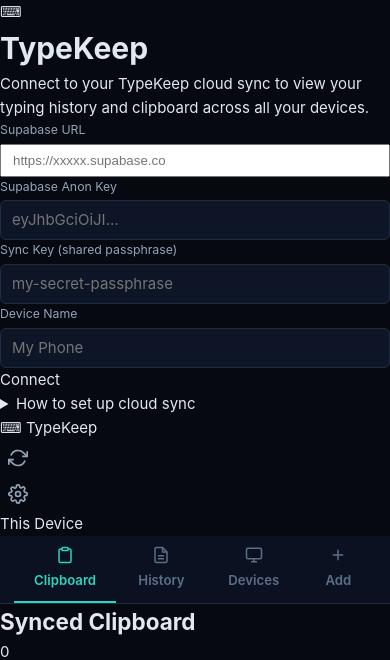
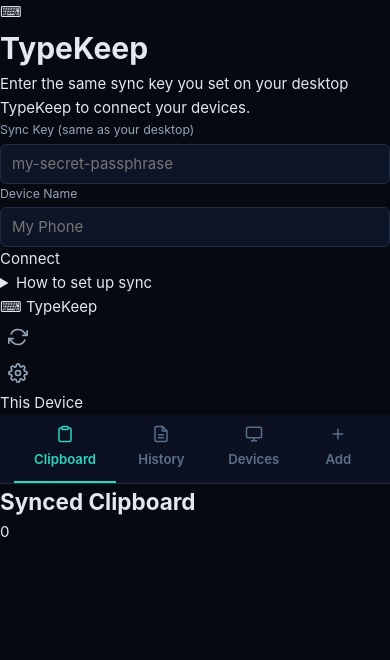
Before and after one commit to leothefleo49/TypeKeep, a Flask app: page /mobile in a window 390 px wide. Shown: the top 660 px of the page. Run offline with Flask 3, Linux system fonts and the light colour scheme.

Commit message:
fix: SQL reserved word, GitHub Pages deploy, embedded Supabase credentials
- Renamed 'window' column to 'win_title' in supabase_setup.sql (PostgreSQL reserved word)
- Fixed cloud_sync.py to use win_title column and proper upsert headers
- Added enablement:true and permissions to GitHub Pages deploy job
- Embedded Supabase URL and anon key so users don't need their own instance
- Simplified mobile and desktop setup UX (only sync key needed)
- Updated README with streamlined 1-minute cloud sync setup

```diff
--- a/config.py
+++ b/config.py
@@ -57,8 +57,8 @@ DEFAULTS = {
 
     # Cloud Sync (Supabase)
     'cloud_sync_enabled': False,
-    'supabase_url': '',
-    'supabase_anon_key': '',
+    'supabase_url': 'https://tnbxhpgrtekshowzfdrg.supabase.co',
+    'supabase_anon_key': 'sb_publishable_JFmUlEYrgoJ0IFQUifnqMA_Gd3-Imt3',
     'cloud_sync_key': '',
     'cloud_sync_clipboard': True,
     'cloud_sync_messages': True,
--- a/mobile/index.html
+++ b/mobile/index.html
@@ -21,19 +21,11 @@
       <div class="setup-container">
         <div class="setup-logo">⌨</div>
         <h1>TypeKeep</h1>
-        <p class="setup-subtitle">Connect to your TypeKeep cloud sync to view your typing history and clipboard across all your devices.</p>
+        <p class="setup-subtitle">Enter the same sync key you set on your desktop TypeKeep to connect your devices.</p>
 
         <div class="setup-form">
           <div class="field">
-            <label>Supabase URL</label>
-            <input type="url" id="setup-url" placeholder="https://xxxxx.supabase.co" autocomplete="url">
-          </div>
-          <div class="field">
-            <label>Supabase Anon Key</label>
-            <input type="text" id="setup-key" placeholder="eyJhbGciOiJI..." autocomplete="off" class="mono">
-          </div>
-          <div class="field">
-            <label>Sync Key (shared passphrase)</label>
+            <label>Sync Key (same as your desktop)</label>
             <input type="text" id="setup-sync-key" placeholder="my-secret-passphrase" autocomplete="off">
           </div>
           <div class="field">
@@ -46,14 +38,14 @@
 
         <div class="setup-help">
           <details>
-            <summary>How to set up cloud sync</summary>
+            <summary>How to set up sync</summary>
             <ol>
-              <li>Create a free account at <a href="https://supabase.com" target="_blank">supabase.com</a></li>
-              <li>Create a new project (any name/password)</li>
-              <li>Go to SQL Editor → paste the TypeKeep setup SQL and run it</li>
-              <li>Go to Settings → API → copy your <strong>Project URL</strong> and <strong>anon/public key</strong></li>
-              <li>Enter them above along with a sync key (same key on all devices)</li>
-              <li>On your desktop TypeKeep, go to Settings → Cloud Sync and enter the same info</li>
+              <li>On your desktop, open TypeKeep dashboard → <strong>Settings</strong></li>
+              <li>Scroll to <strong>Cloud Sync</strong> section</li>
+              <li>Enter a <strong>Sync Key</strong> (any passphrase you choose)</li>
+              <li>Check <strong>Enable cloud sync</strong> and save</li>
+              <li>Enter the <strong>same sync key</strong> above on your phone</li>
+              <li>Done! Your devices are now connected</li>
             </ol>
           </details>
         </div>
@@ -199,14 +191,6 @@
         </div>
         <div class="settings-body">
           <div class="field">
-            <label>Supabase URL</label>
-            <input type="url" id="s-url" class="mono">
-          </div>
-          <div class="field">
-            <label>Anon Key</label>
-            <input type="text" id="s-key" class="mono">
-          </div>
-          <div class="field">
             <label>Sync Key</label>
             <input type="text" id="s-sync-key">
           </div>
--- a/supabase_setup.sql
+++ b/supabase_setup.sql
@@ -45,7 +45,7 @@ CREATE TABLE IF NOT EXISTS sync_messages (
     device_name TEXT,
     final_text TEXT,
     app TEXT,
-    window TEXT,
+    win_title TEXT,
     start_time DOUBLE PRECISION,
     end_time DOUBLE PRECISION,
     keystroke_count INTEGER DEFAULT 0,
```
Also changed, not shown: cloud_sync.py (+12 -7 lines), mobile/app.js (+12 -10 lines), templates/index.html (+9 -6 lines), .github/workflows/release.yml, README.md.
